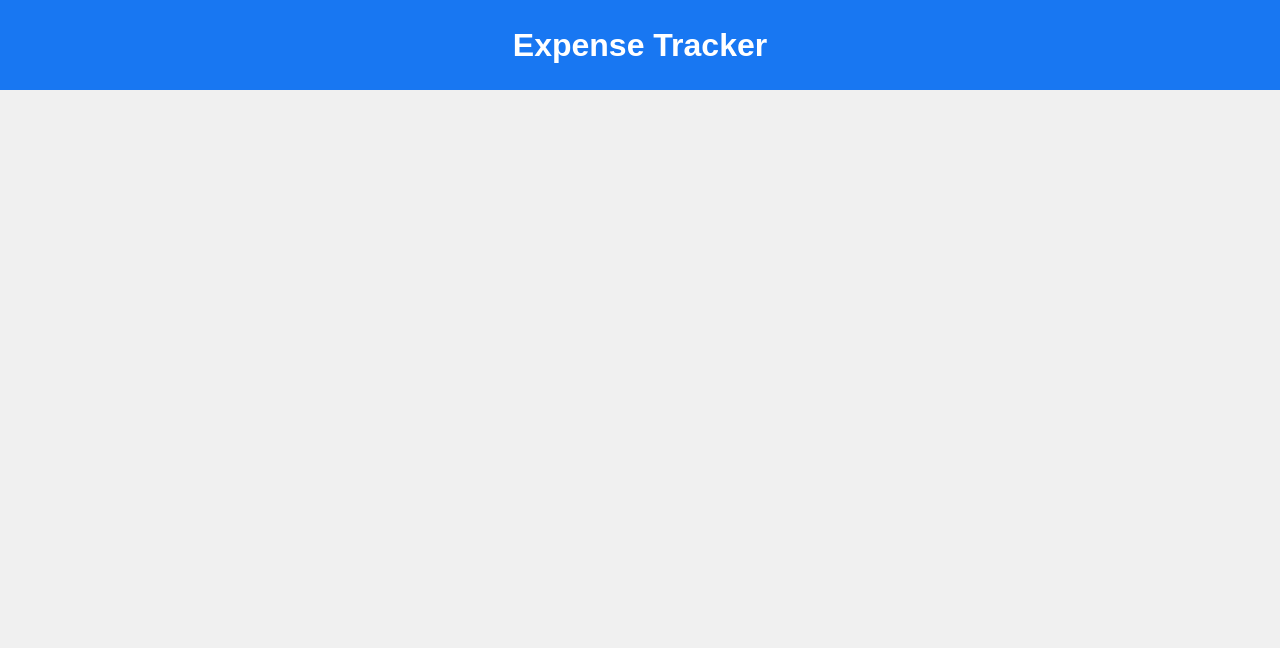
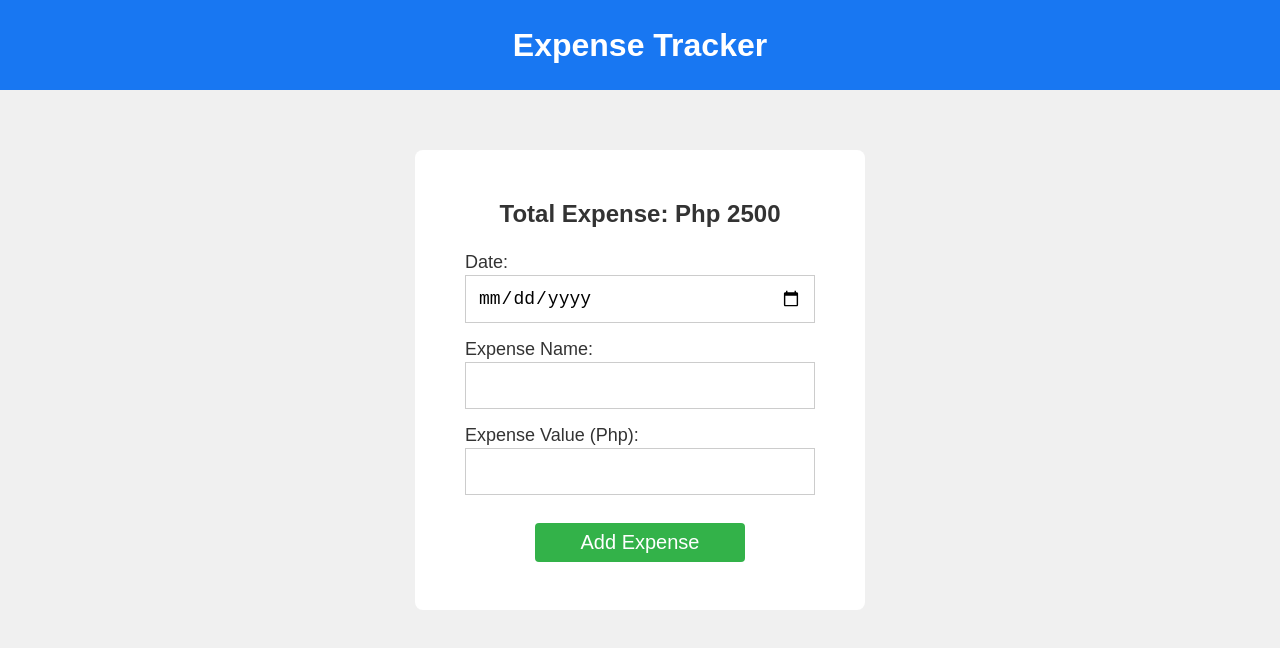
Before and after one commit to MrLibutan/expense-tracker, a React (Create React App) app: page / in a window 1280 px wide. Shown: the top 648 px of the page. Built offline with nearby package versions, Linux system fonts and the light colour scheme.

Commit message:
implemented static version of AppMain with ExpenseContainer component

```diff
--- a/src/components/App.js
+++ b/src/components/App.js
@@ -1,9 +1,11 @@
 import Header from "./Header";
+import AppMain from "./AppMain";
 
 export default function App() {
   return (
     <div className="app">
       <Header>Expense Tracker</Header>
+      <AppMain />
     </div>
   );
 }
--- a/src/components/AppMain.js
+++ b/src/components/AppMain.js
@@ -0,0 +1,9 @@
+import ExpenseContainer from "./ExpenseContainer";
+
+export default function AppMain() {
+  return (
+    <main>
+      <ExpenseContainer />
+    </main>
+  );
+}
--- a/src/components/ExpenseContainer.js
+++ b/src/components/ExpenseContainer.js
@@ -0,0 +1,24 @@
+export default function ExpenseContainer() {
+  return (
+    <form div class="expense-container">
+      <div class="total-expense">Total Expense: Php 2500</div>
+
+      <div class="input-field">
+        <label>Date: </label>
+        <input type="date" />
+      </div>
+
+      <div class="input-field">
+        <label>Expense Name:</label>
+        <input type="text" />
+      </div>
+
+      <div class="input-field">
+        <label>Expense Value (Php):</label>
+        <input type="number" />
+      </div>
+
+      <button>Add Expense</button>
+    </form>
+  );
+}
--- a/src/index.css
+++ b/src/index.css
@@ -27,3 +27,68 @@ header {
   font-weight: bold;
   font-size: 32px;
 }
+
+main {
+  padding-top: 60px;
+  display: flex;
+  justify-content: center;
+  gap: 40px;
+}
+
+.expense-container {
+  background-color: #fff;
+  border-radius: 8px;
+  padding: 50px;
+  height: 460px;
+}
+
+button {
+  width: 60%;
+  padding: 8px 12px;
+  font-size: 20px;
+  color: #fff;
+  margin: 12px auto 0 auto;
+  border: 0;
+  border-radius: 4px;
+  transition: transform 0.3s ease;
+}
+
+.expense-container {
+  width: 450px;
+  display: flex;
+  flex-direction: column;
+  gap: 16px;
+}
+
+.input-field {
+  display: flex;
+  flex-direction: column;
+  gap: 2px;
+}
+
+.input-field label {
+  font-size: 18px;
+}
+
+.input-field input[type="text"],
+.input-field input[type="number"],
+.input-field input[type="date"] {
+  padding: 12px;
+  font-size: 18px;
+  border: 1px solid #cccccc;
+}
+
+.expense-container button {
+  background-color: #33b249;
+}
+
+.total-expense {
+  text-align: center;
+  font-weight: bold;
+  margin-bottom: 8px;
+}
+
+button:hover {
+  transform: scale(1.1);
+  cursor: pointer;
+}
```
